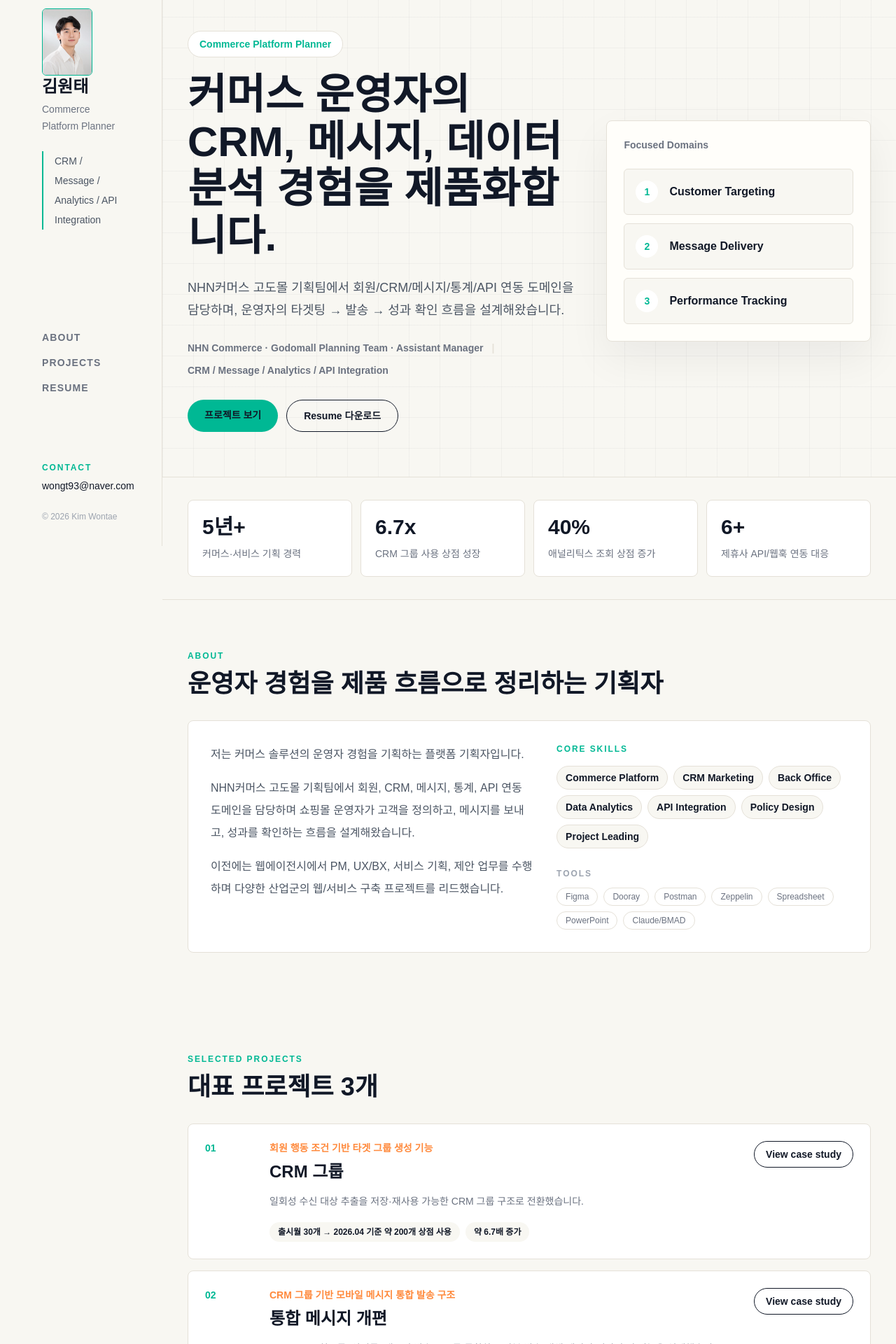
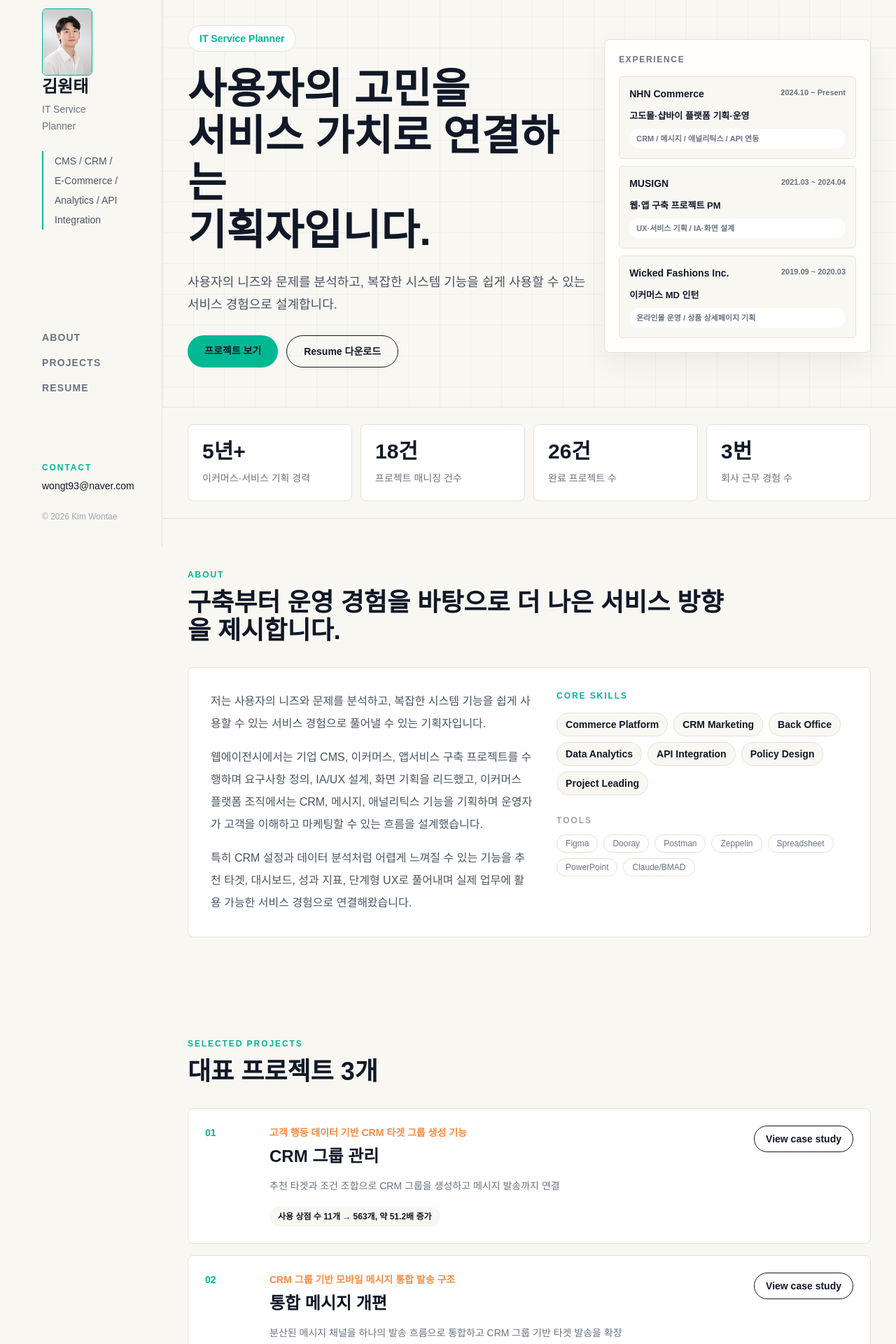
Before and after one commit to wongt0419-boop/kim-wontae-portfolio, a Next.js app: page / in a window 1280 px wide. Shown: the part 20-1940 px from the top of the page at 70% size. Built offline with nearby package versions, Linux system fonts and the light colour scheme.

Commit message:
Update home positioning content

```diff
--- a/app/layout.tsx
+++ b/app/layout.tsx
@@ -2,7 +2,7 @@ import type { Metadata } from "next";
 import "./globals.css";
 
 export const metadata: Metadata = {
-  title: "김원태 | Commerce Platform Planner",
+  title: "김원태 | IT Service Planner",
   description: "IT/커머스 플랫폼 기획자 김원태 포트폴리오",
 };
 
--- a/app/page.tsx
+++ b/app/page.tsx
@@ -10,24 +10,20 @@ export default function Home() {
       <Header />
       <main>
         <section className="soft-grid border-b border-[#E5E1D8]">
-          <div className="container grid min-h-[620px] content-center gap-8 py-16 md:grid-cols-[1.2fr_0.8fr] md:items-center lg:min-h-[680px]">
+          <div className="container grid min-h-[560px] content-center gap-6 py-12 md:grid-cols-[1.2fr_0.8fr] md:items-center md:py-14 lg:min-h-[600px]">
             <div>
               <p className="mb-5 inline-flex rounded-full border border-[#E5E1D8] bg-white px-4 py-2 text-sm font-semibold text-[#00B894]">
-                Commerce Platform Planner
+                IT Service Planner
               </p>
               <h1 className="max-w-4xl text-4xl font-bold leading-[1.12] tracking-[0] text-[#111827] md:text-6xl">
-                커머스 운영자의 CRM, 메시지, 데이터 분석 경험을 제품화합니다.
+                사용자의 고민을<br />
+                서비스 가치로 연결하는 <br />
+                기획자입니다.
               </h1>
               <p className="mt-6 max-w-3xl text-lg leading-8 text-[#4B5563]">
-                NHN커머스 고도몰 기획팀에서 회원/CRM/메시지/통계/API 연동 도메인을 담당하며,
-                운영자의 타겟팅 → 발송 → 성과 확인 흐름을 설계해왔습니다.
+                사용자의 니즈와 문제를 분석하고, 복잡한 시스템 기능을 쉽게 사용할 수 있는 서비스 경험으로 설계합니다.
               </p>
-              <div className="mt-7 flex flex-wrap gap-3 text-sm font-semibold text-[#6B7280]">
-                <span>NHN Commerce · Godomall Planning Team · Assistant Manager</span>
-                <span className="hidden text-[#E5E1D8] sm:inline">|</span>
-                <span>CRM / Message / Analytics / API Integration</span>
-              </div>
-              <div className="mt-8 flex flex-col gap-3 sm:flex-row">
+              <div className="mt-7 flex flex-col gap-3 sm:flex-row">
                 <Link
                   href="#projects"
                   className="inline-flex justify-center rounded-full bg-[#00B894] px-6 py-3 text-sm font-bold text-white transition hover:bg-[#009f80]"
@@ -43,15 +39,38 @@ export default function Home() {
               </div>
             </div>
 
-            <div className="rounded-lg border border-[#E5E1D8] bg-[#FFFEFA] p-6 shadow-[0_24px_60px_rgba(17,24,39,0.06)]">
-              <p className="text-sm font-bold text-[#6B7280]">Focused Domains</p>
-              <div className="mt-6 grid gap-3">
-                {["Customer Targeting", "Message Delivery", "Performance Tracking"].map((item, index) => (
-                  <div key={item} className="flex items-center gap-4 rounded-md border border-[#E5E1D8] bg-[#F8F7F2] p-4">
-                    <span className="flex h-8 w-8 shrink-0 items-center justify-center rounded-full bg-white text-sm font-bold text-[#00B894]">
-                      {index + 1}
-                    </span>
-                    <span className="font-semibold text-[#111827]">{item}</span>
+            <div className="rounded-lg border border-[#E5E1D8] bg-[#FFFEFA] p-4 shadow-[0_18px_44px_rgba(17,24,39,0.05)] md:p-5">
+              <p className="text-xs font-bold uppercase tracking-[0.14em] text-[#6B7280]">Experience</p>
+              <div className="mt-4 grid gap-2.5">
+                {[
+                  {
+                    title: "NHN Commerce",
+                    period: "2024.10 ~ Present",
+                    main: "고도몰·샵바이 플랫폼 기획·운영",
+                    sub: "CRM / 메시지 / 애널리틱스 / API 연동",
+                  },
+                  {
+                    title: "MUSIGN",
+                    period: "2021.03 ~ 2024.04",
+                    main: "웹·앱 구축 프로젝트 PM",
+                    sub: "UX·서비스 기획 / IA·화면 설계",
+                  },
+                  {
+                    title: "Wicked Fashions Inc.",
+                    period: "2019.09 ~ 2020.03",
+                    main: "이커머스 MD 인턴",
+                    sub: "온라인몰 운영 / 상품 상세페이지 기획",
+                  },
+                ].map((item) => (
+                  <div key={item.title} className="rounded-md border border-[#E5E1D8] bg-[#F8F7F2] p-3.5">
+                    <div className="flex items-start justify-between gap-3">
+                      <p className="text-sm font-bold text-[#111827]">{item.title}</p>
+                      <span className="whitespace-nowrap text-[11px] font-semibold text-[#6B7280]">{item.period}</span>
+                    </div>
+                    <p className="mt-3 text-[13px] font-bold leading-5 text-[#111827]">{item.main}</p>
+                    <p className="mt-2 rounded-full bg-white px-2.5 py-1 text-[11px] font-semibold leading-5 text-[#6B7280]">
+                      {item.sub}
+                    </p>
                   </div>
                 ))}
               </div>
@@ -59,7 +78,7 @@ export default function Home() {
           </div>
         </section>
 
-        <section className="border-b border-[#E5E1D8] py-8">
+        <section className="border-b border-[#E5E1D8] py-6">
           <div className="container grid gap-3 sm:grid-cols-2 lg:grid-cols-4">
             {metrics.map((metric) => (
               <div key={metric.label} className="rounded-lg border border-[#E5E1D8] bg-white p-5">
@@ -70,17 +89,17 @@ export default function Home() {
           </div>
         </section>
 
-        <Section id="about" eyebrow="About" title="운영자 경험을 제품 흐름으로 정리하는 기획자">
+        <Section id="about" eyebrow="About" title="구축부터 운영 경험을 바탕으로 더 나은 서비스 방향을 제시합니다.">
           <div className="grid gap-8 rounded-lg border border-[#E5E1D8] bg-white p-6 md:grid-cols-[1fr_0.9fr] md:p-8">
             <div className="space-y-4 text-base leading-8 text-[#4B5563]">
-              <p>저는 커머스 솔루션의 운영자 경험을 기획하는 플랫폼 기획자입니다.</p>
               <p>
-                NHN커머스 고도몰 기획팀에서 회원, CRM, 메시지, 통계, API 연동 도메인을 담당하며
-                쇼핑몰 운영자가 고객을 정의하고, 메시지를 보내고, 성과를 확인하는 흐름을 설계해왔습니다.
+                저는 사용자의 니즈와 문제를 분석하고, 복잡한 시스템 기능을 쉽게 사용할 수 있는 서비스 경험으로 풀어낼 수 있는 기획자입니다.
               </p>
               <p>
-                이전에는 웹에이전시에서 PM, UX/BX, 서비스 기획, 제안 업무를 수행하며 다양한 산업군의
-                웹/서비스 구축 프로젝트를 리드했습니다.
+                웹에이전시에서는 기업 CMS, 이커머스, 앱서비스 구축 프로젝트를 수행하며 요구사항 정의, IA/UX 설계, 화면 기획을 리드했고, 이커머스 플랫폼 조직에서는 CRM, 메시지, 애널리틱스 기능을 기획하며 운영자가 고객을 이해하고 마케팅할 수 있는 흐름을 설계했습니다.
+              </p>
+              <p>
+                특히 CRM 설정과 데이터 분석처럼 어렵게 느껴질 수 있는 기능을 추천 타겟, 대시보드, 성과 지표, 단계형 UX로 풀어내며 실제 업무에 활용 가능한 서비스 경험으로 연결해왔습니다.
               </p>
             </div>
 
@@ -115,7 +134,9 @@ export default function Home() {
                   <div>
                     <p className="text-sm font-bold text-[#FF8A3D]">{project.subtitle}</p>
                     <h3 className="mt-2 text-2xl font-bold text-[#111827]">{project.title}</h3>
-                    <p className="mt-3 max-w-3xl text-sm leading-7 text-[#6B7280]">{project.summary}</p>
+                    <p className="mt-3 max-w-3xl text-sm leading-7 text-[#6B7280] [word-break:keep-all] [overflow-wrap:break-word]">
+                      {project.summary}
+                    </p>
                     <ul className="mt-4 flex flex-wrap gap-2 text-xs font-semibold text-[#111827]">
                       {project.impact.map((impact) => (
                         <li key={impact} className="rounded-full bg-[#F8F7F2] px-3 py-1.5">
--- a/components/Header.tsx
+++ b/components/Header.tsx
@@ -74,11 +74,11 @@ export function Header() {
                 <Link href="/" className="text-[15px] font-bold tracking-[0] text-[#111827] lg:text-2xl">
                   김원태
                 </Link>
-                <p className="mt-1 hidden text-sm leading-6 text-[#6B7280] lg:block">Commerce Platform Planner</p>
+                <p className="mt-1 hidden text-sm leading-6 text-[#6B7280] lg:block">IT Service Planner</p>
               </div>
             </div>
             <p className="mt-6 hidden border-l-2 border-[#00B894] pl-4 text-sm leading-7 text-[#4B5563] lg:block">
-              CRM / Message / Analytics / API Integration
+              CMS / CRM / E-Commerce / Analytics / API Integration
             </p>
           </div>
 
@@ -142,7 +142,7 @@ export function Header() {
                 />
                 <div>
                   <p className="text-sm font-bold text-[#111827]">김원태</p>
-                  <p className="mt-1 text-xs text-[#6B7280]">Commerce Platform Planner</p>
+                  <p className="mt-1 text-xs text-[#6B7280]">IT Service Planner</p>
                 </div>
               </div>
               <label
@@ -185,7 +185,7 @@ export function Footer() {
       <div className="container flex flex-col justify-between gap-2 text-sm text-[#6B7280] sm:flex-row">
         <p>© 2026 Kim Wontae</p>
         <div className="flex flex-col gap-2 sm:items-end">
-          <p>Commerce Platform Planner</p>
+          <p>IT Service Planner</p>
           <a href="mailto:wongt93@naver.com" className="hover:text-[#111827]">
             wongt93@naver.com
           </a>
--- a/lib/data.ts
+++ b/lib/data.ts
@@ -4,10 +4,10 @@ export const siteNav = [
 ];
 
 export const metrics = [
-  { value: "5년+", label: "커머스·서비스 기획 경력" },
-  { value: "6.7x", label: "CRM 그룹 사용 상점 성장" },
-  { value: "40%", label: "애널리틱스 조회 상점 증가" },
-  { value: "6+", label: "제휴사 API/웹훅 연동 대응" },
+  { value: "5년+", label: "이커머스·서비스 기획 경력" },
+  { value: "18건", label: "프로젝트 매니징 건수" },
+  { value: "26건", label: "완료 프로젝트 수" },
+  { value: "3번", label: "회사 근무 경험 수" },
 ];
 
 export const keywords = [
@@ -52,29 +52,26 @@ export const competencies = [
 export const selectedProjects = [
   {
     slug: "crm-group",
-    title: "CRM 그룹",
-    subtitle: "회원 행동 조건 기반 타겟 그룹 생성 기능",
-    summary:
-      "일회성 수신 대상 추출을 저장·재사용 가능한 CRM 그룹 구조로 전환했습니다.",
-    impact: ["출시월 30개 → 2026.04 기준 약 200개 상점 사용", "약 6.7배 증가"],
+    title: "CRM 그룹 관리",
+    subtitle: "고객 행동 데이터 기반 CRM 타겟 그룹 생성 기능",
+    summary: "추천 타겟과 조건 조합으로 CRM 그룹을 생성하고 메시지 발송까지 연결",
+    impact: ["사용 상점 수 11개 → 563개, 약 51.2배 증가"],
     href: "/projects/crm-group",
   },
   {
     slug: "integrated-message",
     title: "통합 메시지 개편",
     subtitle: "CRM 그룹 기반 모바일 메시지 통합 발송 구조",
-    summary:
-      "SMS/LMS, 친구톡, 알림톡, 앱푸시 발송 구조를 통합하고 반복 발송·대체 메시지·성과 추적 기능을 설계했습니다.",
-    impact: ["타겟팅 → 발송 → 성과 분석 → 리타겟팅 CRM 마케팅 루프 기반 마련"],
+    summary: "분산된 메시지 채널을 하나의 발송 흐름으로 통합하고 CRM 그룹 기반 타겟 발송을 확장",
+    impact: ["CRM 그룹 대상 발송 상점 수 56개 → 76개, 약 35.7% 증가"],
     href: "/projects/integrated-message",
   },
   {
     slug: "analytics",
     title: "고도몰 애널리틱스",
-    subtitle: "데이터레이크 기반 통계/분석 기능 개편",
-    summary:
-      "기존 DB 조회 기반 통계를 데이터레이크 기반 애널리틱스 구조로 전환했습니다.",
-    impact: ["조회 속도 10~30초 → 5초 내외", "조회 기간 3개월 → 12개월", "조회 상점 수 약 40% 증가"],
+    subtitle: "데이터 기반 운영 분석을 위한 애널리틱스 개편",
+    summary: "기존 통계 메뉴를 애널리틱스 구조로 전환해 고객 행동과 운영 데이터를 더 쉽게 확인하도록 개선",
+    impact: ["사용 상점 수 약 42.4% 증가, 메뉴 클릭 수 약 31.4% 증가"],
     href: "/projects/analytics",
   },
 ];
```
